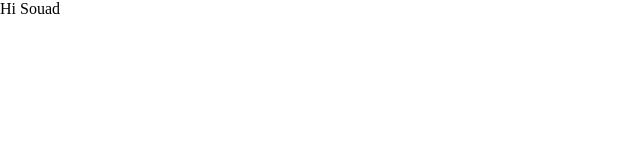
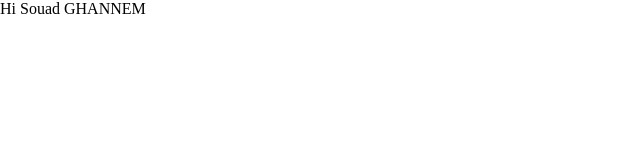
Before and after one commit to SouadGH/start-github-test, a website: page c8wPKgA2/index.html in a window 1280 px wide. Shown: the whole page, without its empty margins (0-640 px from the left). Drawn offline with nearby package versions, Linux system fonts and the light colour scheme.

Commit message:
commit add lastname

```diff
--- a/c8wPKgA2/index.html
+++ b/c8wPKgA2/index.html
@@ -1,6 +1,6 @@
 <html>
     <head><link rel="stylesheet" href="https://cdnjs.cloudflare.com/ajax/libs/normalize/8.0.1/normalize.css"></head>
     <body>
-        Hi Souad
+        Hi Souad GHANNEM
     </body>
 </html>
```
